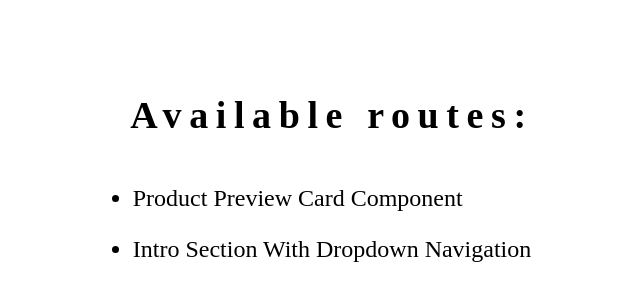
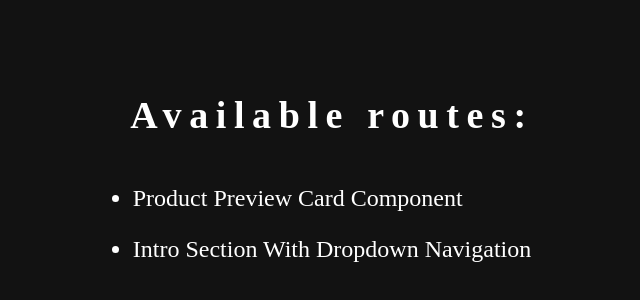
Before and after one commit to Moustafa-H/frontend-mentor-components, a Next.js app: page / in a window 1280 px wide. Shown: the part 270-570 px from the top of the page, without its empty margins (308-948 px from the left). Built offline with nearby package versions, Linux system fonts and the light colour scheme.

Commit message:
removed light mode

```diff
--- a/app/globals.css
+++ b/app/globals.css
@@ -1,23 +1,3 @@
-:root {
-  --max-width: 1100px;
-  --border-radius: 12px;
-  --font-mono: ui-monospace, Menlo, Monaco, 'Cascadia Mono', 'Segoe UI Mono',
-    'Roboto Mono', 'Oxygen Mono', 'Ubuntu Monospace', 'Source Code Pro',
-    'Fira Mono', 'Droid Sans Mono', 'Courier New', monospace;
-
-  --foreground-rgb: 0, 0, 0;
-  --background-start-rgb: 214, 219, 220;
-  --background-end-rgb: 255, 255, 255;
-}
-
-@media (prefers-color-scheme: dark) {
-  :root {
-    --foreground-rgb: 255, 255, 255;
-    --background-start-rgb: 0, 0, 0;
-    --background-end-rgb: 0, 0, 0;
-  }
-}
-
 * {
   box-sizing: border-box;
   padding: 0;
@@ -31,7 +11,7 @@ body {
 }
 
 body {
-  color: rgb(var(--foreground-rgb));
+  color: white;
 }
 
 a {
@@ -39,8 +19,6 @@ a {
   text-decoration: none;
 }
 
-@media (prefers-color-scheme: dark) {
-  html {
-    color-scheme: dark;
-  }
+html {
+  color-scheme: dark;
 }
--- a/app/home.module.css
+++ b/app/home.module.css
@@ -4,7 +4,6 @@
   justify-content: center;
   align-items: center;
   height: 100vh;
-  user-select: none;
   gap: 3rem;
   padding: 25vh 0 5rem;
 }
--- a/next.config.js
+++ b/next.config.js
@@ -1,6 +1,7 @@
 /** @type {import('next').NextConfig} */
 const nextConfig = {
     output: "export",
+    images: { unoptimized: true }
 }
 
 module.exports = nextConfig
```
